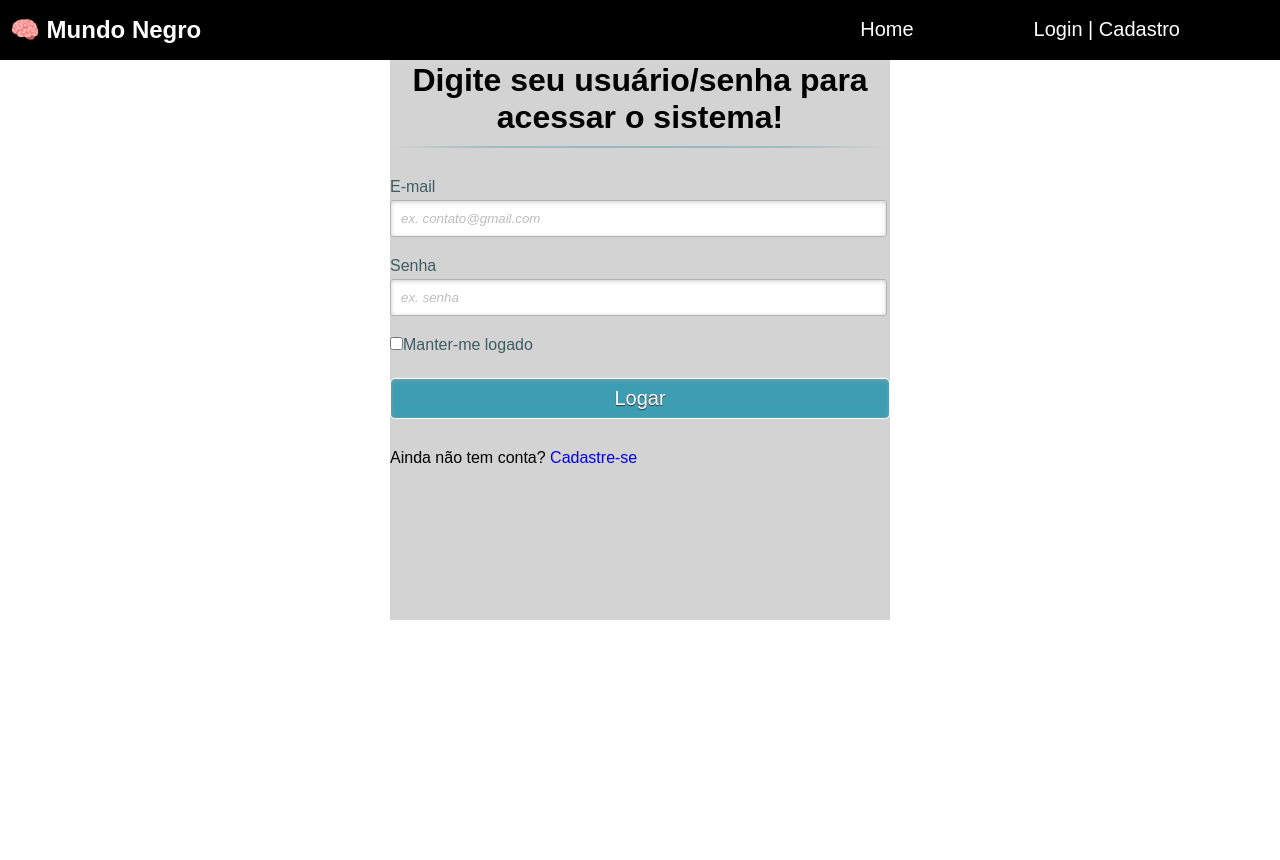
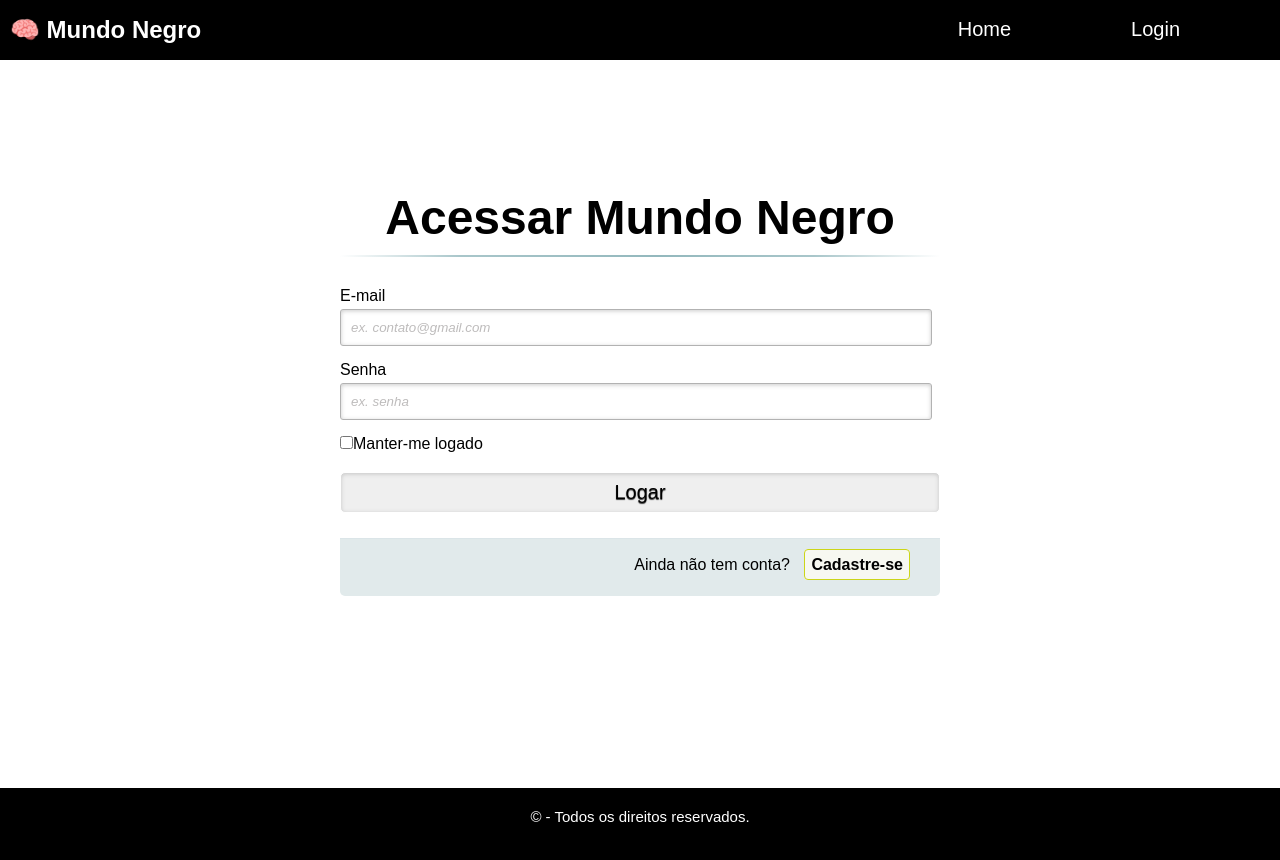
Before and after one commit to brenddamachado/Mundo_Negro, an Angular app in the folder conhecimentos/: page /login in a window 1280 px wide. Shown: the top 860 px of the page. Before the commit the page ends 800 px from the top, so only its background shows below. Built offline with nearby package versions, Linux system fonts and the light colour scheme.

Commit message:
'atualizaçao'

```diff
--- a/conhecimentos/src/app/app-routing.module.ts
+++ b/conhecimentos/src/app/app-routing.module.ts
@@ -3,11 +3,13 @@ import { RouterModule, Routes } from '@angular/router';
 import { HomeComponent } from './features/home/pages/home/home.component';
 import { LoginComponent } from './features/login/pages/login/login.component';
 import { DatailsPageComponent } from './features/home/pages/datails-page/datails-page.component';
+import { CadastroComponent } from './features/cadastro/pages/cadastro/cadastro.component';
 
 const routes: Routes = [
   {path: '', component: HomeComponent},
   {path:'login', component:LoginComponent},
-  {path: 'product-datails/:livroId', component: DatailsPageComponent}
+  {path: 'product-datails/:livroId', component: DatailsPageComponent},
+  {path: 'cadastro', component: CadastroComponent}
 ];
 
 @NgModule({
--- a/conhecimentos/src/app/app.module.ts
+++ b/conhecimentos/src/app/app.module.ts
@@ -5,6 +5,7 @@ import { AppRoutingModule } from './app-routing.module';
 import { AppComponent } from './app.component';
 import { HomeModule } from './features/home/home.module';
 import { LoginModule } from './features/login/login.module';
+import { CadastroModule } from './features/cadastro/cadastro.module';
 
 @NgModule({
   declarations: [
@@ -14,7 +15,8 @@ import { LoginModule } from './features/login/login.module';
     BrowserModule,
     AppRoutingModule,
     HomeModule,
-    LoginModule
+    LoginModule,
+    CadastroModule
   ],
   providers: [],
   bootstrap: [AppComponent]
--- a/conhecimentos/src/app/features/cadastro/pages/cadastro/cadastro.component.html
+++ b/conhecimentos/src/app/features/cadastro/pages/cadastro/cadastro.component.html
@@ -1 +1,49 @@
-<p>cadastro works!</p>
+<app-header></app-header>
+
+
+<div class="content">
+    <!--FORMULÁRIO DE LOGIN-->
+    <div id="login">
+        <form method="post" action="">
+            <h1> Cadastro</h1>
+            <p>
+                <label for="nome_login">Nome</label>
+                <input id="nome_login" name="nome_login" required="required" type="text"
+                    placeholder="Nome" />
+            </p>
+            <p>
+                <label for="nome_login">Sobrenome</label>
+                <input id="nome_login" name="nome_login" required="required" type="text"
+                    placeholder="Sobrenome" />
+            </p>
+            <p>
+                <label for="nome_login">E-mail</label>
+                <input id="nome_login" name="nome_login" required="required" type="text"
+                    placeholder="ex. contato@gmail.com" />
+            </p>
+
+            <p>
+                <label for="email_login">Senha</label>
+                <input id="email_login" name="email_login" required="required" type="password"
+                    placeholder="Senha" />
+            </p>
+
+            <p>
+                <input type="checkbox" name="manterlogado" id="manterlogado" value="" />
+                <label for="manterlogado">Manter-me logado</label>
+            </p>
+
+            <p>
+                <input type="submit" value="Logar" />
+            </p>
+
+            <p class="link">
+               Já tem conta?
+                <a (click)="navigateByUrl('cadastro')">Login</a>
+            </p>
+
+        </form>
+    </div>
+</div>
+
+<app-footer/>
--- a/conhecimentos/src/app/features/cadastro/pages/cadastro/cadastro.component.scss
+++ b/conhecimentos/src/app/features/cadastro/pages/cadastro/cadastro.component.scss
@@ -0,0 +1,151 @@
+/* CSS reset */
+*,
+*:before,
+*:after {
+  margin: 0;
+  padding: 0;
+  font-family: Arial, sans-serif;
+}
+
+/* remove a linha dos links */
+a {
+  text-decoration: none;
+
+
+
+  /* esconde as ancoras da tela */
+  a.links {
+    display: none;
+  }
+}
+
+.content {
+  padding-top:10%;
+
+  width: 600px;
+  min-height: 560px;
+  margin: 0px auto;
+  position: relative;
+}
+
+h1 {
+  font-size: 48px;
+  color: black;
+  padding: 2px 0 10px 0;
+  font-family: Arial, sans-serif;
+  font-weight: bold;
+  text-align: center;
+  padding-bottom: 30px;
+}
+
+h1:after {
+  content: ' ';
+  display: block;
+  width: 100%;
+  height: 2px;
+  margin-top: 10px;
+  background: -webkit-linear-gradient(left, rgba(147, 184, 189, 0) 0%, rgba(147, 184, 189, 0.8) 20%, rgba(147, 184, 189, 1) 53%, rgba(147, 184, 189, 0.8) 79%, rgba(147, 184, 189, 0) 100%);
+  background: linear-gradient(left, rgba(147, 184, 189, 0) 0%, rgba(147, 184, 189, 0.8) 20%, rgba(147, 184, 189, 1) 53%, rgba(147, 184, 189, 0.8) 79%, rgba(147, 184, 189, 0) 100%);
+}
+
+p {
+  margin-bottom: 15px;
+}
+
+.content p:first-child {
+  margin: 0px;
+}
+
+
+/* placeholder */
+::-webkit-input-placeholder {
+  color: #bebcbc;
+  font-style: italic;
+}
+
+input:-moz-placeholder,
+textarea:-moz-placeholder {
+  color: #bebcbc;
+  font-style: italic;
+}
+
+input {
+  outline: none;
+}
+
+/*estilo dos input,  menos o checkbox */
+input:not([type="checkbox"]) {
+  width: 95%;
+  margin-top: 4px;
+  padding: 10px;
+  border: 1px solid #b2b2b2;
+
+  -webkit-border-radius: 3px;
+  border-radius: 3px;
+
+  -webkit-box-shadow: 0px 1px 4px 0px rgba(168, 168, 168, 0.6) inset;
+  box-shadow: 0px 1px 4px 0px rgba(168, 168, 168, 0.6) inset;
+
+  -webkit-transition: all 0.2s linear;
+  transition: all 0.2s linear;
+}
+
+/*estilo do botão submit */
+input[type="submit"] {
+  width: 100% !important;
+  cursor: pointer;
+  padding: 8px 5px;
+  color:black;
+  font-size: 20px;
+  border: 1px solid #fff;
+  margin-bottom: 10px;
+  text-shadow: 0 1px 1px #333;
+
+  -webkit-border-radius: 5px;
+  border-radius: 5px;
+
+  transition: all 0.2s linear;
+}
+
+/*estilo do botão submit no hover */
+input[type="submit"]:hover {
+  background: rgb(176, 176, 176);
+}
+
+.link {
+
+  background: #e1eaeb;
+
+  left: 0px;
+  height: 20px;
+  padding: 17px 30px 20px 30px;
+  font-size: 16px;
+  text-align: right;
+  border-top: 1px solid #dbe5e8;
+
+  -webkit-border-radius: 0 0 5px 5px;
+  border-radius: 0 0 5px 5px;
+
+
+   a {
+    font-weight: bold;
+    background: #f7f8f1;
+    padding: 6px;
+    color: black;
+    margin-left: 10px;
+    border: 1px solid #cbd518;
+    cursor: pointer;
+    -webkit-border-radius: 4px;
+    border-radius: 4px;
+
+    -webkit-transition: all 0.4s linear;
+    transition: all 0.4s linear;
+
+
+    a:hover {
+      color: var(--cinza);
+        font-size: 19px;
+        font-family: var(--fonte-principal);
+    }
+  }
+}
--- a/conhecimentos/src/app/features/cadastro/pages/cadastro/cadastro.component.ts
+++ b/conhecimentos/src/app/features/cadastro/pages/cadastro/cadastro.component.ts
@@ -1,9 +1,14 @@
 import { Component } from '@angular/core';
+import { Router } from '@angular/router';
 
 @Component({
   templateUrl: './cadastro.component.html',
   styleUrls: ['./cadastro.component.scss']
 })
 export class CadastroComponent {
+  constructor(private router: Router){}
 
+  navigateByUrl(url:string){
+    this.router.navigateByUrl(url);
+  }
 }
--- a/conhecimentos/src/app/features/features.module.ts
+++ b/conhecimentos/src/app/features/features.module.ts
@@ -1,12 +1,14 @@
 import { NgModule } from '@angular/core';
 import { CommonModule } from '@angular/common';
+import { RouterModule } from '@angular/router';
 
 
 
 @NgModule({
   declarations: [],
   imports: [
-    CommonModule
+    CommonModule,
+    RouterModule
   ]
 })
 export class FeaturesModule { }
--- a/conhecimentos/src/app/features/login/login.module.ts
+++ b/conhecimentos/src/app/features/login/login.module.ts
@@ -2,6 +2,7 @@ import { NgModule } from '@angular/core';
 import { CommonModule } from '@angular/common';
 import { LoginComponent } from './pages/login/login.component';
 import { SharedModule } from 'src/app/shared/shared.module';
+import { CadastroModule } from '../cadastro/cadastro.module';
 
 
 
@@ -11,7 +12,8 @@ import { SharedModule } from 'src/app/shared/shared.module';
   ],
   imports: [
     CommonModule,
-    SharedModule
+    SharedModule,
+    CadastroModule
   ],
   exports: [
     LoginComponent
--- a/conhecimentos/src/app/features/login/pages/login/login.component.html
+++ b/conhecimentos/src/app/features/login/pages/login/login.component.html
@@ -5,7 +5,7 @@
     <!--FORMULÁRIO DE LOGIN-->
     <div id="login">
         <form method="post" action="">
-            <h1> Digite seu usuário/senha para acessar o sistema!</h1>
+            <h1> Acessar Mundo Negro</h1>
             <p>
                 <label for="nome_login">E-mail</label>
                 <input id="nome_login" name="nome_login" required="required" type="text"
@@ -29,8 +29,12 @@
 
             <p class="link">
                 Ainda não tem conta?
-                <a href="#paracadastro">Cadastre-se</a>
+                <a (click)="navigateByUrl('cadastro')">Cadastre-se</a>
             </p>
+
+
         </form>
     </div>
 </div>
+
+<app-footer/>
--- a/conhecimentos/src/app/features/login/pages/login/login.component.scss
+++ b/conhecimentos/src/app/features/login/pages/login/login.component.scss
@@ -1,71 +1,80 @@
 /* CSS reset */
-*, *:before, *:after {
-    margin:0;
-    padding:0;
-    font-family: Arial,sans-serif;
-}
-  /* remove a linha dos links */
-  a{
-    text-decoration: none;
+*,
+*:before,
+*:after {
+  margin: 0;
+  padding: 0;
+  font-family: Arial, sans-serif;
 }
 
+/* remove a linha dos links */
+a {
+  text-decoration: none;
+
+
+
   /* esconde as ancoras da tela */
-  a.links{
+  a.links {
     display: none;
   }
-  .content{
-    width: 500px;
+}
+
+.content {
+  padding-top:10%;
+
+  width: 600px;
   min-height: 560px;
   margin: 0px auto;
   position: relative;
-    background-color: #d3d3d3;
 }
-  h1{
 
+h1 {
+  font-size: 48px;
   color: black;
   padding: 2px 0 10px 0;
-    font-family: Arial,sans-serif;
+  font-family: Arial, sans-serif;
   font-weight: bold;
   text-align: center;
   padding-bottom: 30px;
 }
 
-  h1:after{
+h1:after {
   content: ' ';
   display: block;
   width: 100%;
   height: 2px;
   margin-top: 10px;
-    background: -webkit-linear-gradient(left, rgba(147,184,189,0) 0%,rgba(147,184,189,0.8) 20%,rgba(147,184,189,1) 53%,rgba(147,184,189,0.8) 79%,rgba(147,184,189,0) 100%);
-    background: linear-gradient(left, rgba(147,184,189,0) 0%,rgba(147,184,189,0.8) 20%,rgba(147,184,189,1) 53%,rgba(147,184,189,0.8) 79%,rgba(147,184,189,0) 100%);
+  background: -webkit-linear-gradient(left, rgba(147, 184, 189, 0) 0%, rgba(147, 184, 189, 0.8) 20%, rgba(147, 184, 189, 1) 53%, rgba(147, 184, 189, 0.8) 79%, rgba(147, 184, 189, 0) 100%);
+  background: linear-gradient(left, rgba(147, 184, 189, 0) 0%, rgba(147, 184, 189, 0.8) 20%, rgba(147, 184, 189, 1) 53%, rgba(147, 184, 189, 0.8) 79%, rgba(147, 184, 189, 0) 100%);
 }
-  p{
-    margin-bottom:20px;
+
+p {
+  margin-bottom: 15px;
+}
+
+.content p:first-child {
+  margin: 0px;
 }
 
 
-
-  label{
-    color: #405c60;
-    position: relative;
-  }
-
-::-webkit-input-placeholder  {
+/* placeholder */
+::-webkit-input-placeholder {
   color: #bebcbc;
   font-style: italic;
 }
 
 input:-moz-placeholder,
-textarea:-moz-placeholder{
+textarea:-moz-placeholder {
   color: #bebcbc;
   font-style: italic;
 }
+
 input {
   outline: none;
 }
 
 /*estilo dos input,  menos o checkbox */
-  input:not([type="checkbox"]){
+input:not([type="checkbox"]) {
   width: 95%;
   margin-top: 4px;
   padding: 10px;
@@ -82,12 +91,11 @@ input {
 }
 
 /*estilo do botão submit */
-  input[type="submit"]{
-    width: 100%!important;
+input[type="submit"] {
+  width: 100% !important;
   cursor: pointer;
-    background: rgb(61, 157, 179);
   padding: 8px 5px;
-    color: #fff;
+  color:black;
   font-size: 20px;
   border: 1px solid #fff;
   margin-bottom: 10px;
@@ -100,6 +108,44 @@ input {
 }
 
 /*estilo do botão submit no hover */
-  input[type="submit"]:hover{
-    background: #4ab3c6;
+input[type="submit"]:hover {
+  background: rgb(176, 176, 176);
 }
+
+.link {
+
+  background: #e1eaeb;
+
+  left: 0px;
+  height: 20px;
+  padding: 17px 30px 20px 30px;
+  font-size: 16px;
+  text-align: right;
+  border-top: 1px solid #dbe5e8;
+
+  -webkit-border-radius: 0 0 5px 5px;
+  border-radius: 0 0 5px 5px;
+
+
+   a {
+    font-weight: bold;
+    background: #f7f8f1;
+    padding: 6px;
+    color: black;
+    margin-left: 10px;
+    border: 1px solid #cbd518;
+    cursor: pointer;
+    -webkit-border-radius: 4px;
+    border-radius: 4px;
+
+    -webkit-transition: all 0.4s linear;
+    transition: all 0.4s linear;
+
+
+    a:hover {
+      color: var(--cinza);
+        font-size: 19px;
+        font-family: var(--fonte-principal);
+    }
+  }
+}
--- a/conhecimentos/src/app/features/login/pages/login/login.component.ts
+++ b/conhecimentos/src/app/features/login/pages/login/login.component.ts
@@ -1,9 +1,15 @@
 import { Component } from '@angular/core';
+import { Router } from '@angular/router';
 
 @Component({
   templateUrl: './login.component.html',
   styleUrls: ['./login.component.scss']
 })
 export class LoginComponent {
+  constructor(private router: Router){}
+
+  navigateByUrl(url:string){
+    this.router.navigateByUrl(url);
+  }
 
 }
--- a/conhecimentos/src/app/shared/components/header/header.component.html
+++ b/conhecimentos/src/app/shared/components/header/header.component.html
@@ -2,10 +2,10 @@
     <div class="name">
         <h2> 🧠 Mundo Negro</h2>
     </div>
-    <div class="nav">
+    <div  class="nav">
         <ul>
             <li (click)="navigateByUrl('')">Home</li>
-            <li (click)="navigateByUrl('login')">Login | Cadastro</li>
+            <li (click)="navigateByUrl('login')">Login </li>
 
         </ul>
     </div>
```
Also changed, not shown: conhecimentos/src/app/features/cadastro/cadastro.module.ts (+8 -1 lines). Lines whose indentation alone changed are shown as unchanged.
